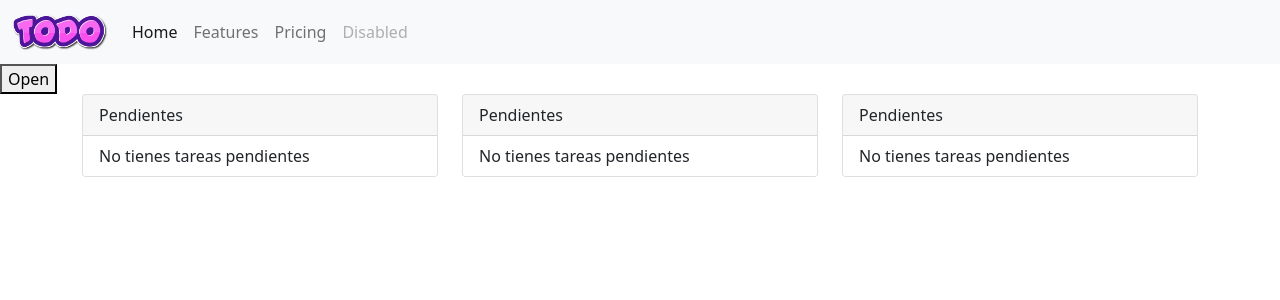
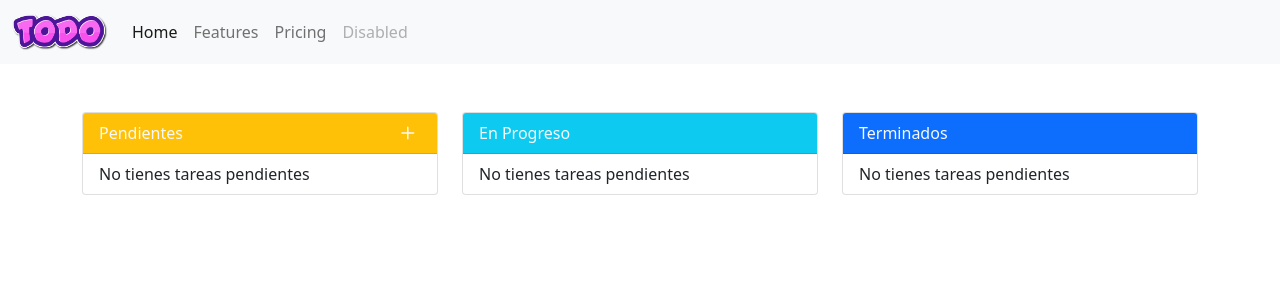
Before and after one commit to Srjlee/Grupo6, a React (Vite) app in the folder todo-drag/: page / in a window 1280 px wide. Shown: the top 300 px of the page. Built offline with nearby package versions, Linux system fonts and the light colour scheme.

Commit message:
add drag and drop feature

```diff
--- a/todo-drag/src/App.jsx
+++ b/todo-drag/src/App.jsx
@@ -10,6 +10,8 @@ import NotificationContainer from "@components/notifications/NotificationContain
 
 function App() {
   const [showForm, toggleFormShow] = useState(false);
+  const [dragged, setDragged] = useState(null);
+
   const TODO = "todo";
   const IN_PROGRESS = "inProgress";
   const DONE = "done";
@@ -17,17 +19,37 @@ function App() {
   return (
     <>
       <Navbar />
-      <button onClick={() => toggleFormShow(true)}>Open</button>
-      <div className="container gap-2 ">
+      <div className="container gap-2 mt-5">
         <div className="row">
           <div className="col-12 col-md-4 my-4 my-md-0">
-            <ToDoList title="Pendientes" type={TODO} key="todo" />
+            <ToDoList
+              title="Pendientes"
+              type={TODO}
+              toggle={toggleFormShow}
+              setDragged={setDragged}
+              dragged={dragged}
+              key="todo"
+            />
           </div>
           <div className="col-12 col-md-4 my-4 my-md-0">
-            <ToDoList title="Pendientes" type={IN_PROGRESS} key="inProgress" />
+            <ToDoList
+              title="En progreso"
+              type={IN_PROGRESS}
+              toggle={toggleFormShow}
+              setDragged={setDragged}
+              dragged={dragged}
+              key="inProgress"
+            />
           </div>
           <div className="col-12 col-md-4 my-4 my-md-0">
-            <ToDoList title="Pendientes" type={DONE} key="done" />
+            <ToDoList
+              title="Terminados"
+              type={DONE}
+              toggle={toggleFormShow}
+              setDragged={setDragged}
+              dragged={dragged}
+              key="done"
+            />
           </div>
         </div>
       </div>
--- a/todo-drag/src/assets/css/app.css
+++ b/todo-drag/src/assets/css/app.css
@@ -73,3 +73,125 @@
         transform: translateY(0);
     }
 }
+
+
+.fade-in {
+    animation: fadeIn linear .5s;
+    -webkit-animation: fadeIn linear .5s;
+    -moz-animation: fadeIn linear .5s;
+    -o-animation: fadeIn linear .5s;
+    -ms-animation: fadeIn linear .5s;
+}
+
+@keyframes fadeIn {
+    0% {
+        opacity: 0;
+    }
+
+    100% {
+        opacity: 1;
+    }
+}
+
+@-moz-keyframes fadeIn {
+    0% {
+        opacity: 0;
+    }
+
+    100% {
+        opacity: 1;
+    }
+}
+
+@-webkit-keyframes fadeIn {
+    0% {
+        opacity: 0;
+    }
+
+    100% {
+        opacity: 1;
+    }
+}
+
+@-o-keyframes fadeIn {
+    0% {
+        opacity: 0;
+    }
+
+    100% {
+        opacity: 1;
+    }
+}
+
+@-ms-keyframes fadeIn {
+    0% {
+        opacity: 0;
+    }
+
+    100% {
+        opacity: 1;
+    }
+}
+
+.fade-out {
+    animation: fadeOut linear .5s;
+    -webkit-animation: fadeOut linear .5s;
+    -moz-animation: fadeOut linear .5s;
+    -o-animation: fadeOut linear .5s;
+    -ms-animation: fadeOut linear .5s;
+}
+
+@keyframes fadeOut {
+    0% {
+        opacity: 1;
+    }
+
+    100% {
+        opacity: 0;
+        display: hidden;
+    }
+}
+
+@-moz-keyframes fadeOut {
+    0% {
+        opacity: 1;
+    }
+
+    100% {
+        opacity: 0;
+        display: hidden;
+    }
+}
+
+@-webkit-keyframes fadeOut {
+    0% {
+        opacity: 1;
+    }
+
+    100% {
+        opacity: 0;
+        display: hidden;
+    }
+}
+
+@-o-keyframes fadeOut {
+    0% {
+        opacity: 1;
+    }
+
+    100% {
+        opacity: 0;
+        display: hidden;
+    }
+}
+
+@-ms-keyframes fadeOut {
+    0% {
+        opacity: 1;
+    }
+
+    100% {
+        opacity: 0;
+        display: hidden;
+    }
+}
--- a/todo-drag/src/components/todos/ToDoForm.jsx
+++ b/todo-drag/src/components/todos/ToDoForm.jsx
@@ -64,13 +64,7 @@ const ToDoForm = ({ toggleFormShow, showForm }) => {
 
   return (
     <>
-      <CSSTransition
-        in={showForm}
-        timeout={500}
-        classNames="fade"
-        unmountOnExit
-      >
-        <div className="wrapper-modal">
+      <div className={`wrapper-modal ${showForm ? "fade-in" : "d-none"}`}>
         <div className="overlay"></div>
         <div className="card col-10 col-md-6 col-lg-4 mx-auto shadow-lg">
           <h5 className="card-header bg-primary text-light">Featured</h5>
@@ -133,7 +127,6 @@ const ToDoForm = ({ toggleFormShow, showForm }) => {
           </div>
         </div>
       </div>
-      </CSSTransition>
     </>
   );
 };
--- a/todo-drag/src/components/todos/ToDoList.jsx
+++ b/todo-drag/src/components/todos/ToDoList.jsx
@@ -4,35 +4,108 @@ import {
   DocumentRemoveIcon,
   EyeIcon,
   PencilIcon,
+  PlusIcon,
 } from "@heroicons/react/outline";
+import { useDispatch } from "react-redux";
+import { updateTodo } from "../../redux/actions";
 
-const ToDoList = ({ title, type }) => {
+const ToDoList = ({ title, type, toggle, setDragged, dragged }) => {
   const tasks = useSelector((state) =>
     state.todos.filter((todo) => todo.status === type)
   );
   const [todos, updateTodos] = useState(tasks);
+  const dispatch = useDispatch();
+
+  /* let dragged; */
+
+  const setup = {
+    todo: { titleBg: "bg-warning" },
+    inProgress: { titleBg: "bg-info" },
+    done: { titleBg: "bg-primary" },
+  };
+
   useEffect(() => {
-    if (tasks.length) {
+    if (tasks.length !== todos.length) {
       updateTodos(tasks);
     }
-  }, [tasks]);
+  }, [tasks, todos]);
+
+  const dragStart = (e) => {
+    setDragged({
+      id: e.target.id,
+      type,
+    });
+  };
+
+  const onDragOver = (e) => {
+    e.stopPropagation();
+    e.preventDefault();
+    const ele = e.target;
+    if (ele.classList.contains("dropzone") && ele.parentNode.id !== "todo") {
+      ele.parentNode.classList.add("bg-danger");
+    }
+  };
+
+  const onDragLeave = (e) => {
+    const ele = e.target;
+    if (ele.classList.contains("dropzone") && ele.parentNode.id !== "todo") {
+      ele.parentNode.classList.remove("bg-danger");
+    }
+  };
+
+  const onDrop = (e) => {
+    e.preventDefault();
+    const ele = e.target;
+
+    if (ele.classList.contains("dropzone") && ele.parentNode.id !== "todo") {
+      ele.parentNode.classList.remove("bg-danger");
+    }
+
+    dispatch(updateTodo(dragged.id, { status: type }));
+  };
 
   return (
     <div className="card">
-      <div className="card-header text-capitalize">{title}</div>
-      <ul className="list-group list-group-flush">
+      <div
+        className={`card-header  text-capitalize d-flex items-center justify-content-between text-light ${setup[type].titleBg}`}
+      >
+        {title}
+        {type === "todo" ? (
+          <PlusIcon
+            onClick={toggle}
+            className="mx-1"
+            style={{
+              heigth: "1.1rem",
+              width: "1.1rem",
+              cursor: "pointer",
+            }}
+          />
+        ) : null}
+      </div>
+      <ul
+        id={type}
+        onDragOver={onDragOver}
+        onDragLeave={onDragLeave}
+        onDrop={onDrop}
+        className="list-group list-group-flush"
+      >
         {todos.length ? (
           todos.map(({ id, task }) => (
-            <span
-              href="#!"
-              className="list-group-item list-group-item-action d-flex aling-items-center justify-content-between"
+            <li
+              className="dropzone list-group-item list-group-item-action"
               key={id}
             >
+              <a
+                id={id}
+                href="#!"
+                onDragStart={dragStart}
+                className="d-flex list-group-item aling-items-center justify-content-between "
+                style={{ cursor: "text" }}
+              >
                 {task}
-
                 <span>
                   <EyeIcon
-                  class="mx-1"
+                    className="mx-1"
                     style={{
                       heigth: "1.1rem",
                       width: "1.1rem",
@@ -40,7 +113,7 @@ const ToDoList = ({ title, type }) => {
                     }}
                   />
                   <PencilIcon
-                  class="mx-1"
+                    className="mx-1"
                     style={{
                       heigth: "1.1rem",
                       width: "1.1rem",
@@ -48,7 +121,7 @@ const ToDoList = ({ title, type }) => {
                     }}
                   />
                   <DocumentRemoveIcon
-                  class="mx-1"
+                    className="mx-1"
                     style={{
                       heigth: "1.1rem",
                       width: "1.1rem",
@@ -56,10 +129,13 @@ const ToDoList = ({ title, type }) => {
                     }}
                   />
                 </span>
-            </span>
+              </a>
+            </li>
           ))
         ) : (
-          <li className="list-group-item">No tienes tareas pendientes</li>
+          <div className="dropzone list-group-item bg-transparent">
+            No tienes tareas pendientes
+          </div>
         )}
         {/* todos.map(({task}) => (
         <a href="#!" className="list-group-item list-group-item-action">
--- a/todo-drag/src/redux/reducer/index.js
+++ b/todo-drag/src/redux/reducer/index.js
@@ -2,6 +2,7 @@ import { nanoid } from "nanoid";
 import {
   PUSH_NOTIFICATION,
   ADD_TODO,
+  UPDATE_TODO,
   REMOVE_TODO,
   REMOVE_NOTIFICATION,
 } from "../actions";
@@ -18,6 +19,18 @@ const reducer = (state = initialState, { type, payload }) => {
       return {
         ...state,
         todos: [...state.todos, todo],
+      };
+    }
+
+    case UPDATE_TODO: {
+      return {
+        ...state,
+        todos: state.todos.map((todo) => {
+          if (todo.id === payload.id) {
+            return { ...todo, ...payload.data };
+          }
+          return todo;
+        }),
       };
     }
 
```
Lines whose indentation alone changed are shown as unchanged.
